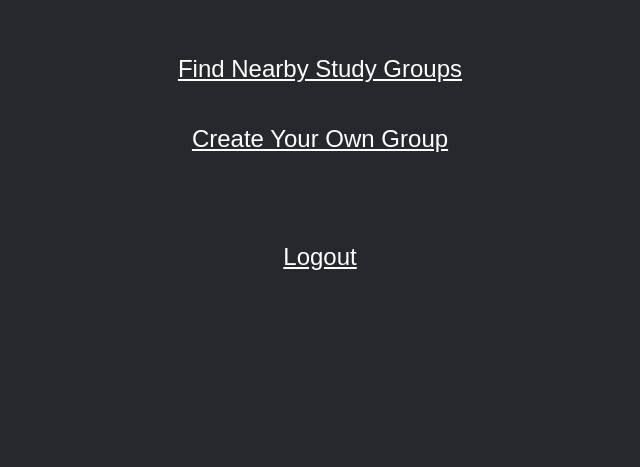
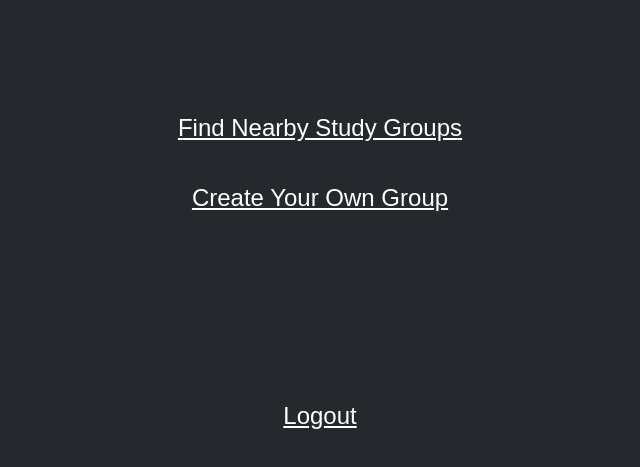
Before and after one commit to songzhang015/study-group-app, a React app in the folder frontend/: page /home in a window 1280 px wide. Shown: the part 253-720 px from the top of the page, without its empty margins (0-640 px from the left). Built offline with nearby package versions, Linux system fonts and the light colour scheme; no server answers; a small style sheet from the web is missing.

Commit message:
Better Logout Button Position

```diff
--- a/frontend/src/home.css
+++ b/frontend/src/home.css
@@ -37,7 +37,8 @@ body {
 }
 
 .logoutButtonContainer {
-  margin-top: 72px;
+  position: absolute;
+  bottom: 100px;
 }
 
 .button {
```
